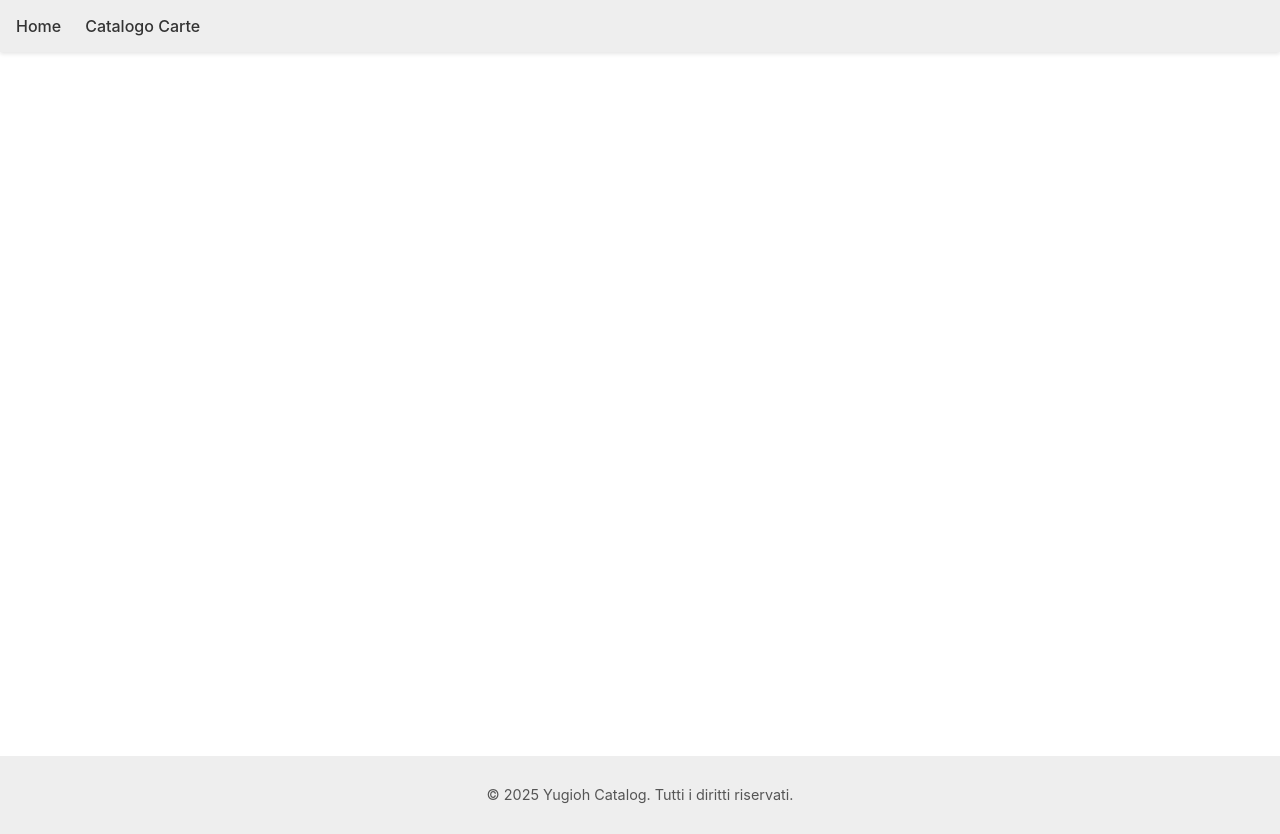
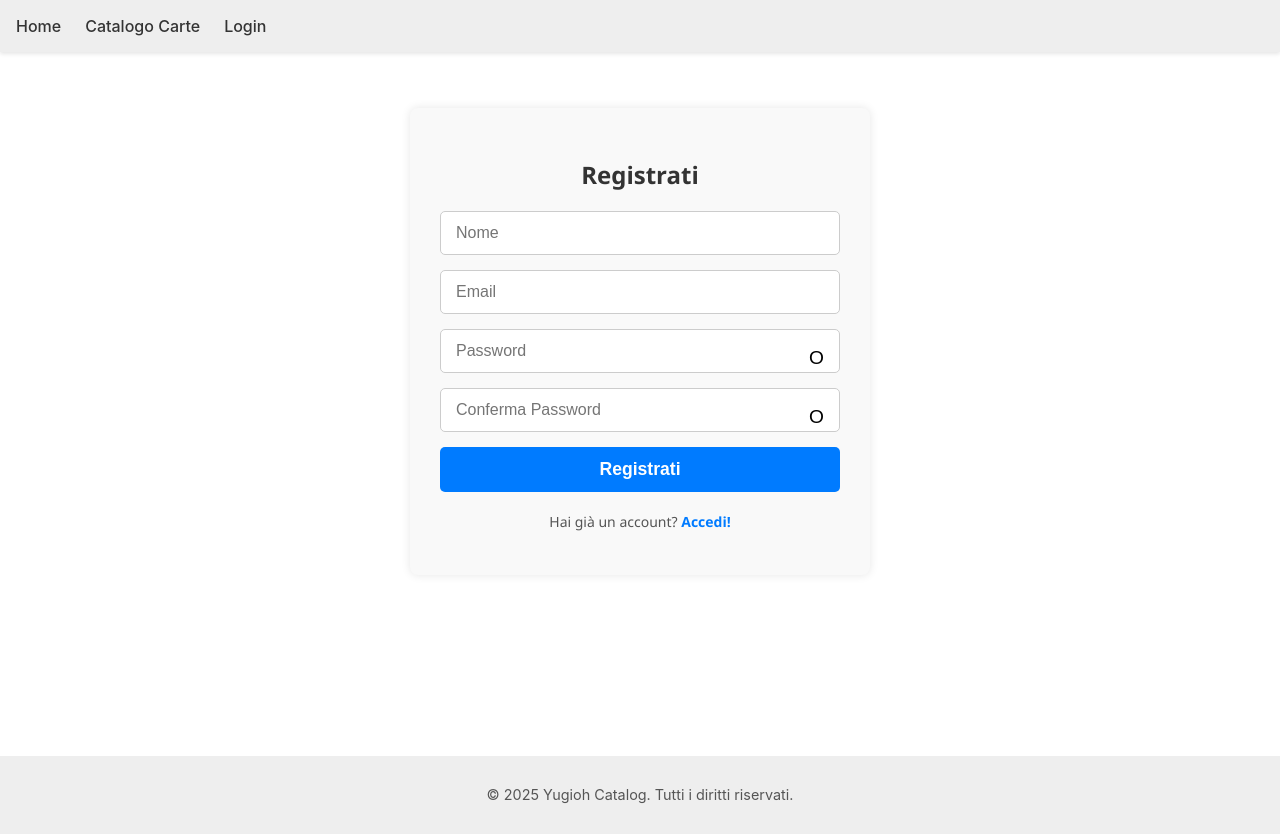
Before and after one commit to Smo17817/BD2_YuGiOh_NoSql, a React (Create React App) app in the folder frontend/: page /signup in a window 1280 px wide. Built offline with nearby package versions, Linux system fonts and the light colour scheme.

Commit message:
[ADD] Login e Signup

```diff
--- a/frontend/src/App.js
+++ b/frontend/src/App.js
@@ -5,6 +5,8 @@ import Catalogo from './pages/Catalogo';
 import Navbar from './pages/Navbar';
 import Footer from './pages/Footer';
 import Carta from './pages/Carta';
+import Login from './pages/Login';
+import Signup from './pages/Signup';
 
 function App() {
   return (
@@ -15,6 +17,8 @@ function App() {
           <Route path="/" element={<Home />} />
           <Route path="/catalogo" element={<Catalogo />} />
           <Route path="/carta/:id" element={<Carta />} />
+          <Route path="/login" element={<Login />} />
+          <Route path="/signup" element={<Signup />} />
         </Routes>
       </div>
       <Footer />
--- /dev/null
+++ b/frontend/src/pages/Login.jsx
@@ -0,0 +1,72 @@
+import React, { useState } from 'react';
+import { Link } from 'react-router-dom';
+import '../style/login.css';
+
+function Login({ onLogin }) {
+    const [email, setEmail] = useState('');
+    const [password, setPassword] = useState('');
+    const [showPassword, setShowPassword] = useState(false);
+    const [message, setMessage] = useState('');
+
+    const handleLogin = async (e) => {
+        e.preventDefault();
+        try {
+            const res = await fetch('http://127.0.0.1:5000/login', {
+                method: 'POST',
+                headers: { 'Content-Type': 'application/json' },
+                body: JSON.stringify({ email, password }),
+            });
+            const data = await res.json();
+            if (res.ok) {
+                setMessage('Login effettuato!');
+                onLogin(data);
+            } else {
+                setMessage(data.error || 'Credenziali non valide');
+            }
+        } catch (err) {
+            setMessage('Errore di rete');
+        }
+    };
+
+    return (
+        <div id="login-container">
+            <h2>Login</h2>
+            <form onSubmit={handleLogin}>
+                <input
+                    id="login-email"
+                    type="email"
+                    placeholder="Email"
+                    value={email}
+                    onChange={e => setEmail(e.target.value)}
+                    required
+                />
+                <div className="password-wrapper">
+                    <input
+                        id="login-password"
+                        type={showPassword ? 'text' : 'password'}
+                        placeholder="Password"
+                        value={password}
+                        onChange={e => setPassword(e.target.value)}
+                        required
+                    />
+                    <button
+                        type="button"
+                        className="toggle-password"
+                        onClick={() => setShowPassword(!showPassword)}
+                        aria-label={showPassword ? 'Nascondi password' : 'Mostra password'}
+                    >
+                        {showPassword ? 'X' : 'O'}
+                    </button>
+                </div>
+                <button id="login-submit" type="submit">Accedi</button>
+            </form>
+            {message && <p id="login-message">{message}</p>}
+            <p id="signup-link">
+                Non sei iscritto?{' '}
+                <Link to="/signup">Iscriviti!</Link>
+            </p>
+        </div>
+    );
+}
+
+export default Login;
--- a/frontend/src/pages/Navbar.jsx
+++ b/frontend/src/pages/Navbar.jsx
@@ -8,6 +8,7 @@ function Navbar() {
         <div className="navbar-links">
             <Link to="/">Home</Link>
             <Link to="/catalogo">Catalogo Carte</Link>
+            <Link to="/login">Login</Link>
         </div>
         </nav>
     );
--- /dev/null
+++ b/frontend/src/pages/Signup.jsx
@@ -0,0 +1,117 @@
+import React, { useState } from 'react';
+import { Link } from 'react-router-dom';
+import '../style/signup.css';
+
+function Signup() {
+    const [nome, setNome] = useState('');
+    const [email, setEmail] = useState('');
+    const [password, setPassword] = useState('');
+    const [confirmPassword, setConfirmPassword] = useState('');
+    const [showPassword, setShowPassword] = useState(false);
+    const [showConfirm, setShowConfirm] = useState(false);
+    const [message, setMessage] = useState('');
+
+    const validatePassword = (pw) => /^(?=.*[A-Za-z])(?=.*\d)[A-Za-z\d]{6,}$/.test(pw);
+
+    const handleSignup = async (e) => {
+        e.preventDefault();
+        if (!validatePassword(password)) {
+        setMessage('La password deve avere almeno 6 caratteri, con almeno una lettera e un numero.');
+        return;
+        }
+        if (password !== confirmPassword) {
+        setMessage('Le password non corrispondono.');
+        return;
+        }
+        try {
+        const res = await fetch('http://127.0.0.1:5000/signup', {
+            method: 'POST',
+            headers: { 'Content-Type': 'application/json' },
+            body: JSON.stringify({ nome, email, password }),
+        });
+        const data = await res.json();
+        if (res.ok) {
+            setMessage('Registrazione avvenuta con successo!');
+            setNome('');
+            setEmail('');
+            setPassword('');
+            setConfirmPassword('');
+        } else {
+            setMessage(data.error || 'Errore nella registrazione');
+        }
+        } catch {
+        setMessage('Errore di rete');
+        }
+    };
+
+    return (
+        <div id="signup-container">
+        <h2>Registrati</h2>
+        <form onSubmit={handleSignup}>
+            <input
+            id="signup-name"
+            type="text"
+            placeholder="Nome"
+            value={nome}
+            onChange={e => setNome(e.target.value)}
+            required
+            />
+            <input
+            id="signup-email"
+            type="email"
+            placeholder="Email"
+            value={email}
+            onChange={e => setEmail(e.target.value)}
+            required
+            />
+
+            <div className="password-wrapper">
+            <input
+                id="signup-password"
+                type={showPassword ? 'text' : 'password'}
+                placeholder="Password"
+                value={password}
+                onChange={e => setPassword(e.target.value)}
+                required
+            />
+            <button
+                type="button"
+                className="toggle-password"
+                onClick={() => setShowPassword(!showPassword)}
+                aria-label={showPassword ? 'Nascondi password' : 'Mostra password'}
+            >
+                {showPassword ? 'X' : 'O'}
+            </button>
+            </div>
+
+            <div className="password-wrapper">
+            <input
+                id="signup-confirm-password"
+                type={showConfirm ? 'text' : 'password'}
+                placeholder="Conferma Password"
+                value={confirmPassword}
+                onChange={e => setConfirmPassword(e.target.value)}
+                required
+            />
+            <button
+                type="button"
+                className="toggle-password"
+                onClick={() => setShowConfirm(!showConfirm)}
+                aria-label={showConfirm ? 'Nascondi conferma password' : 'Mostra conferma password'}
+            >
+                {showConfirm ? 'X' : 'O'}
+            </button>
+            </div>
+
+            <button id="signup-submit" type="submit">Registrati</button>
+        </form>
+        {message && <p id="signup-message">{message}</p>}
+        <p id="login-link">
+            Hai già un account?{' '}
+            <Link to="/login">Accedi!</Link>
+        </p>
+        </div>
+    );
+}
+
+export default Signup;
--- /dev/null
+++ b/frontend/src/style/login.css
@@ -0,0 +1,76 @@
+#login-container {
+    max-width: 400px;
+    margin: 40px auto;
+    padding: 30px;
+    background-color: #f9f9f9;
+    border-radius: 8px;
+    box-shadow: 0 0 10px rgba(0, 0, 0, 0.1);
+    font-family: 'Segoe UI', Tahoma, Geneva, Verdana, sans-serif;
+}
+
+#login-container h2 {
+    text-align: center;
+    margin-bottom: 20px;
+    color: #333;
+}
+
+#login-container form {
+    display: flex;
+    flex-direction: column;
+}
+
+#login-email,
+#login-password {
+    margin-bottom: 15px;
+    padding: 12px 15px;
+    border: 1px solid #ccc;
+    border-radius: 5px;
+    font-size: 1rem;
+    transition: border-color 0.3s;
+}
+
+#login-email:focus,
+#login-password:focus {
+    border-color: #007bff;
+    outline: none;
+}
+
+#login-submit {
+    background-color: #007bff;
+    color: white;
+    padding: 12px 15px;
+    font-size: 1.1rem;
+    border: none;
+    border-radius: 5px;
+    cursor: pointer;
+    font-weight: 600;
+    transition: background-color 0.3s;
+}
+
+#login-submit:hover {
+    background-color: #0056b3;
+}
+
+#login-message {
+    margin-top: 15px;
+    text-align: center;
+    color: #d9534f; /* rosso errori */
+    font-weight: 600;
+}
+
+#signup-link {
+    margin-top: 20px;
+    text-align: center;
+    font-size: 14px;
+    color: #555;
+}
+
+#signup-link a {
+    color: #007bff;
+    text-decoration: none;
+    font-weight: 600;
+}
+
+#signup-link a:hover {
+    text-decoration: underline;
+}
--- /dev/null
+++ b/frontend/src/style/signup.css
@@ -0,0 +1,102 @@
+#signup-container {
+    max-width: 400px;
+    margin: 40px auto;
+    padding: 30px;
+    background-color: #f9f9f9;
+    border-radius: 8px;
+    box-shadow: 0 0 10px rgba(0,0,0,0.1);
+    font-family: 'Segoe UI', Tahoma, Geneva, Verdana, sans-serif;
+}
+
+#signup-container h2 {
+    text-align: center;
+    margin-bottom: 20px;
+    color: #333;
+}
+
+#signup-container form {
+    display: flex;
+    flex-direction: column;
+}
+
+#signup-name,
+#signup-email,
+#signup-password,
+#signup-confirm-password {
+    margin-bottom: 15px;
+    padding: 12px 15px;
+    border: 1px solid #ccc;
+    border-radius: 5px;
+    font-size: 1rem;
+    transition: border-color 0.3s;
+}
+
+#signup-name:focus,
+#signup-email:focus,
+#signup-password:focus,
+#signup-confirm-password:focus {
+    border-color: #007bff;
+    outline: none;
+}
+
+#signup-submit {
+    background-color: #007bff;
+    color: white;
+    padding: 12px 15px;
+    font-size: 1.1rem;
+    border: none;
+    border-radius: 5px;
+    cursor: pointer;
+    font-weight: 600;
+    transition: background-color 0.3s;
+}
+
+#signup-submit:hover {
+    background-color: #0056b3;
+}
+
+#signup-message {
+    margin-top: 15px;
+    text-align: center;
+    color: #d9534f; /* rosso per errori */
+    font-weight: 600;
+}
+
+#login-link {
+    margin-top: 20px;
+    text-align: center;
+    font-size: 14px;
+    color: #555;
+}
+
+#login-link a {
+    color: #007bff;
+    text-decoration: none;
+    font-weight: 600;
+}
+
+#login-link a:hover {
+    text-decoration: underline;
+}
+
+.password-wrapper {
+    position: relative;
+    display: flex;
+    align-items: center;
+}
+
+.password-wrapper input {
+    flex: 1;
+    padding-right: 40px; /* spazio per il bottone */
+}
+
+.toggle-password {
+    position: absolute;
+    right: 10px;
+    background: transparent;
+    border: none;
+    cursor: pointer;
+    font-size: 1.2rem;
+    user-select: none;
+    outline: none;
+}
```
Also changed, not shown: frontend/src/style/carta.css (indentation only), 1 other file (tests, documents, lock files or other folders).
